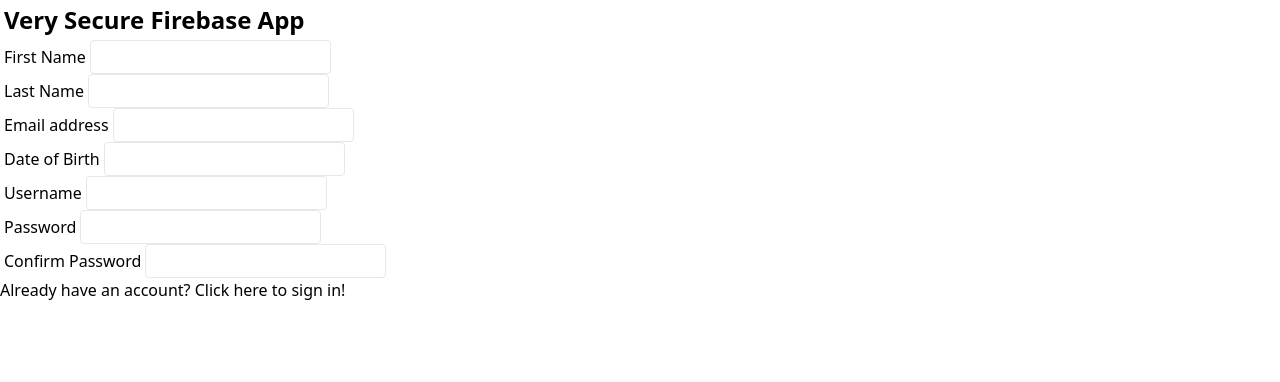
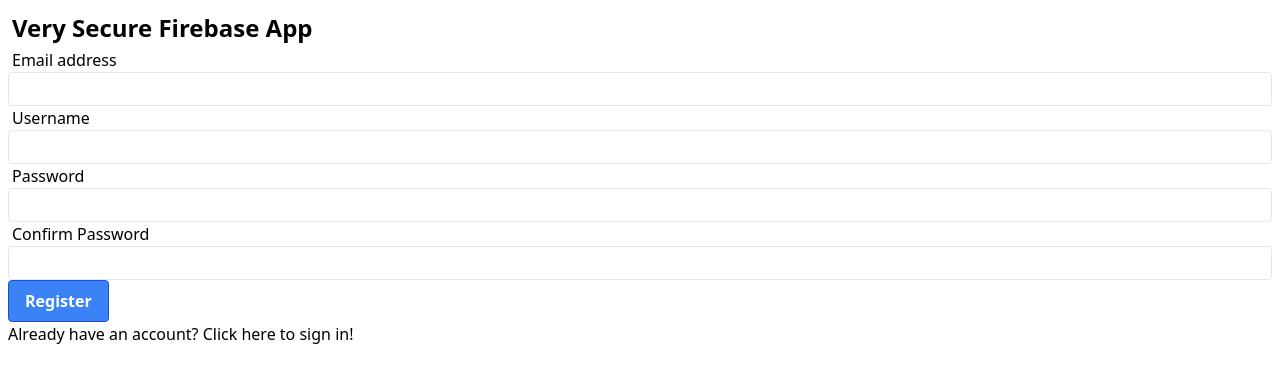
Before and after one commit to daniellebandong/firebase-piloting, a React (Create React App) app: page / in a window 1280 px wide. Shown: the top 382 px of the page. Built offline with nearby package versions, Linux system fonts and the light colour scheme.

Commit message:
removed unused inputs and move firebaseconfig

```diff
--- /dev/null
+++ b/src/auth/AuthContext.jsx
@@ -0,0 +1,13 @@
+import React, {} from 'react'
+
+const AuthContext = React.createContext()
+const AuthProvider = (props)=>{
+    return(
+        <AuthContext.Provider value={{role:'admin', uid:null, isUser:false}}>
+            {props.children}
+        </AuthContext.Provider>
+    )
+}
+export {AuthProvider};
+
+export default AuthContext;
--- /dev/null
+++ b/src/components/buttons/Buttons.jsx
@@ -0,0 +1,7 @@
+const PrimaryButton = ({children}) =>{
+    <button className="bg-blue">
+        {children}
+    </button>
+}
+
+export {PrimaryButton}
--- a/src/components/forms/Register.jsx
+++ b/src/components/forms/Register.jsx
@@ -1,39 +1,52 @@
+import { Link } from "react-router-dom";
+import { useState, useEffect, useContext } from "react";
+import { getAuth, createUserWithEmailAndPassword } from "firebase/auth";
+import AuthContext from "../../auth/AuthContext";
+import firebaseApp from "../../firebaseconfig";
+
+//import { PrimaryButton } from "../buttons/Buttons";
+
+
 const RegisterForm = () => {
+    const auth = useContext(AuthContext);
+    const [email, setEmail] = useState('');
+    const [password, setPassword] = useState('');
+    const [ user, setUser] = useState('');
+
+    const onSubmit = async (e) =>{
+        e.preventDefault();
+        // console.log(user)
+        // console.log(password)
+        // console.log(email)
+        firebaseApp.auth().createUserWithEmailAndPassword(auth, email,password)
+        .then(userCredential=>{
+            console.log(userCredential.user)
+        })
+    }
 
     return (
-        <div>
-            <h1 className="text-2xl font-bold p-1 content-center">Very Secure Firebase App</h1>
+        <div className="p-2">
+            <h1 className="text-2xl font-bold p-1 ">Very Secure Firebase App</h1>
             <form action="">
-                <div>
-                    <label htmlFor="" className="mx-1">First Name</label>
-                    <input type="text" required className="border p-1 rounded"/>
+                <div className="">
+                    <label htmlFor="" className="mx-1">Email address</label>
+                    <input type="text" required className="border p-1 rounded w-full" onChange={(e)=> setEmail(e.target.value.trim())}/>
                 </div>
-                <div>
-                    <label htmlFor="" className="mx-1">Last Name</label>
-                    <input type="text" required className="border p-1 rounded"/>
+                <div className="">
+                    <label htmlFor="" className="mx-1">Username</label>
+                    <input type="text" required className="border p-1 rounded w-full" onChange={(e)=> setUser(e.target.value.trim())}/>
                 </div>
-                <div>
-                    <label htmlFor="" className="mx-1">Email address</label>
-                    <input type="text" required className="border p-1 rounded"/>
+                <div className="">
+                    <label htmlFor="" className="mx-1">Password</label>
+                    <input type="password" required className="border p-1 rounded w-full" onChange={(e)=> setPassword(e.target.value.trim())}/>
                 </div>
-                <div>
-                    <label htmlFor="" className="mx-1">Date of Birth</label>
-                    <input type="text" required className="border p-1 rounded"/>
+                <div className="">
+                    <label htmlFor="" className="mx-1">Confirm Password</label>
+                    <input type="password" required className="border p-1 rounded w-full"/>
                 </div>
-                <div>
-                    <label htmlFor="" className="mx-1">Username</label>
-                    <input type="text" required className="border p-1 rounded"/>
-                </div>
-                <div>
-                    <label htmlFor="" className="mx-1">Password</label>
-                    <input type="password" required className="border p-1 rounded"/>
-                </div>
-                <div>
-                    <label htmlFor="" className="mx-1">Confirm Password</label>
-                    <input type="password" required className="border p-1 rounded"/>
-                </div>
+                <button className="bg-blue-500 hover:bg-blue-700 text-white font-bold py-2 px-4 rounded border border-blue-700" onClick={onSubmit}>Register</button>
             </form>
-            <p>Already have an account? Click here to sign in!</p>
+            <p>Already have an account? Click <Link className="hover:cursor hover:underline" to={"/login"}>here</Link> to sign in!</p>
         </div>
      );
 }
--- a/firebaseconfig.js
+++ b/src/firebaseconfig.js
@@ -1,6 +1,10 @@
 // Import the functions you need from the SDKs you need
 import { initializeApp } from "firebase/app";
 import { getAnalytics } from "firebase/analytics";
+import firebase from 'firebase'
+import 'firebase/auth'
+import 'firebase/firestore'
+import 'firebase/storage'
 // TODO: Add SDKs for Firebase products that you want to use
 // https://firebase.google.com/docs/web/setup#available-libraries
 
@@ -19,3 +23,6 @@
 // Initialize Firebase
 const app = initializeApp(firebaseConfig);
 const analytics = getAnalytics(app);
+
+const firebaseApp = firebase.initializeApp(firebaseConfig);
+export default firebaseApp;
```
